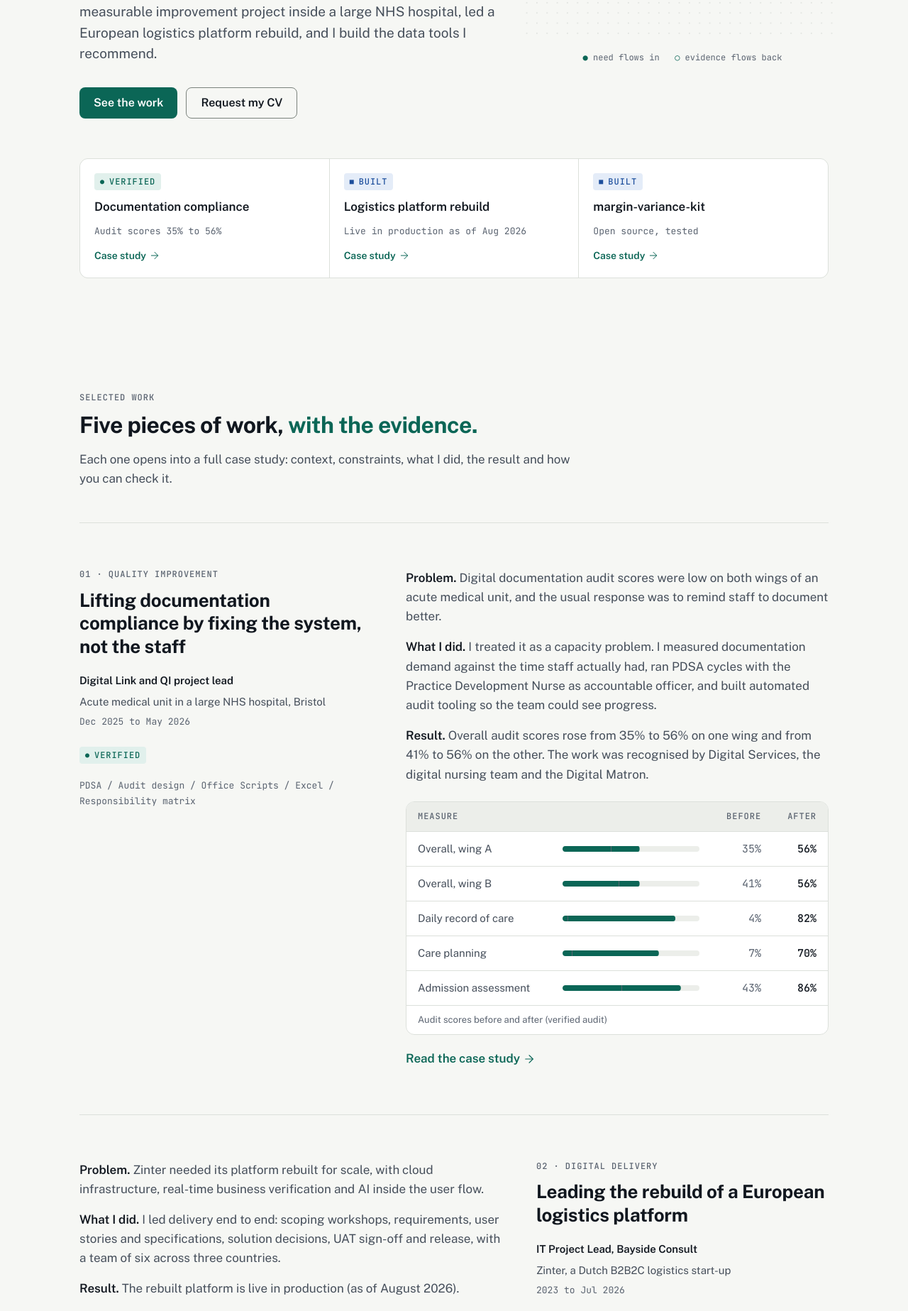
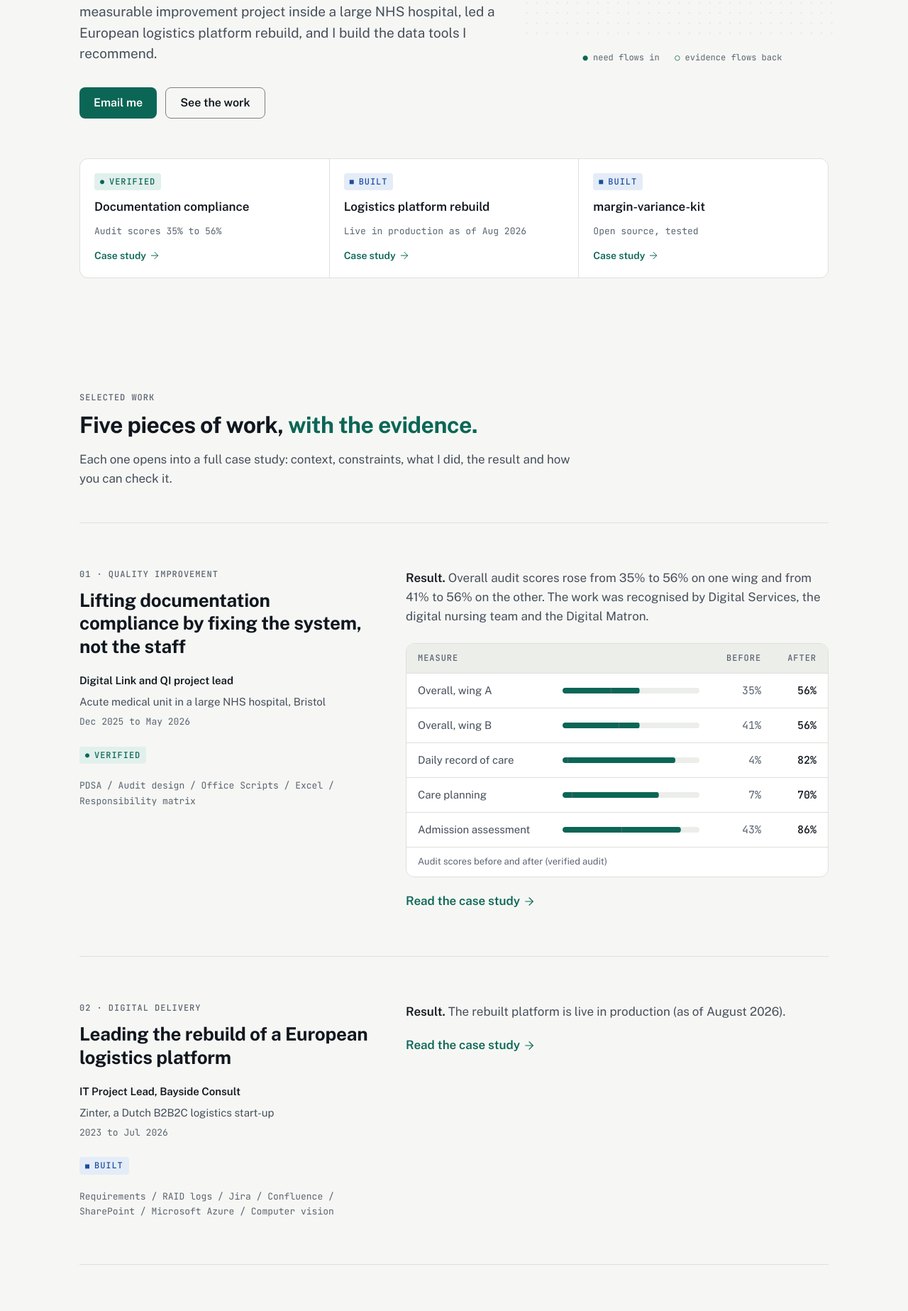
Before and after one commit to czarnf/portfolio-v2, a React (Vite) app: page / in a window 1280 px wide. Shown: the part 534-2381 px from the top of the page at 71% size. Built offline with nearby package versions, Linux system fonts and the light colour scheme; the HTML template or start-up script is replaced by a standard one.

Commit message:
Tighten home page: one-line results on work rows, strongest 8 evidence items first, latest 4 articles, Email me as primary CTA

```diff
--- a/src/components/site/Hero.tsx
+++ b/src/components/site/Hero.tsx
@@ -46,11 +46,11 @@ export function Hero() {
           large NHS hospital, led a European logistics platform rebuild, and I build the data tools I recommend.
         </p>
         <div className="mt-8 flex flex-wrap gap-3">
-          <a href="#work" className="btn btn-primary magnetic">
+          <a href={LINKS.emailRole} className="btn btn-primary magnetic">
+            Email me
+          </a>
+          <a href="#work" className="btn btn-secondary magnetic">
             See the work
-          </a>
-          <a href={LINKS.cvRequest} className="btn btn-secondary magnetic">
-            Request my CV
           </a>
         </div>
       </Reveal>
--- a/src/components/site/Nav.tsx
+++ b/src/components/site/Nav.tsx
@@ -98,8 +98,8 @@ export function Nav() {
           >
             {mode === "dark" ? <Sun size={20} strokeWidth={1.5} /> : <Moon size={20} strokeWidth={1.5} />}
           </button>
-          <a href={LINKS.cvRequest} className="btn btn-secondary ml-2">
-            CV
+          <a href={LINKS.emailRole} className="btn btn-secondary ml-2">
+            Get in touch
           </a>
         </div>
 
@@ -159,8 +159,8 @@ export function Nav() {
               </li>
             ))}
             <li className="pt-5">
-              <a href={LINKS.cvRequest} className="btn btn-primary w-full">
-                Request my CV
+              <a href={LINKS.emailRole} className="btn btn-primary w-full">
+                Email me
               </a>
             </li>
           </ul>
--- a/src/components/site/Sections.tsx
+++ b/src/components/site/Sections.tsx
@@ -90,7 +90,11 @@ const FILTERS: { key: "all" | Status; label: string }[] = [
 
 export function EvidenceRegister() {
   const [filter, setFilter] = useState<"all" | Status>("all");
-  const rows = useMemo(() => (filter === "all" ? EVIDENCE : EVIDENCE.filter((e) => e.status === filter)), [filter]);
+  const [showAll, setShowAll] = useState(false);
+  const matching = useMemo(() => (filter === "all" ? EVIDENCE : EVIDENCE.filter((e) => e.status === filter)), [filter]);
+  // Default view: the strongest items only. Picking a filter or "Show all" lists everything that matches.
+  const collapsed = filter === "all" && !showAll;
+  const rows = collapsed ? matching.filter((e) => e.key) : matching;
 
   return (
     <section id="evidence" className="wrap scroll-mt-20 py-16" aria-labelledby="evidence-title">
@@ -98,8 +102,8 @@ export function EvidenceRegister() {
         <p>
           <strong className="font-semibold text-ink">Verified</strong> means measured or independently attested.{" "}
           <strong className="font-semibold text-ink">Built</strong> means a working artefact exists.{" "}
-          <strong className="font-semibold text-ink">In progress</strong> means under way. Nothing here is claimed as
-          held unless it is.
+          <strong className="font-semibold text-ink">In progress</strong> means under way. Showing the strongest{" "}
+          {EVIDENCE.filter((e) => e.key).length} first.
         </p>
       </SectionHead>
 
@@ -112,7 +116,10 @@ export function EvidenceRegister() {
               key={f.key}
               type="button"
               aria-pressed={on}
-              onClick={() => setFilter(f.key)}
+              onClick={() => {
+                setFilter(f.key);
+                if (f.key !== "all") setShowAll(true);
+              }}
               className={`inline-flex min-h-[44px] items-center gap-2 rounded-md border px-4 text-[15px] transition-colors duration-150 ${
                 on ? "border-ink bg-ink text-canvas" : "border-line-strong text-ink hover:bg-sunken"
               }`}
@@ -170,6 +177,13 @@ export function EvidenceRegister() {
           </tbody>
         </table>
       </div>
+      {collapsed && (
+        <div className="mt-4 flex justify-center">
+          <button type="button" onClick={() => setShowAll(true)} className="btn btn-secondary">
+            Show all {EVIDENCE.length} items
+          </button>
+        </div>
+      )}
     </section>
   );
 }
@@ -187,7 +201,7 @@ export function WritingList() {
         </p>
       </SectionHead>
       <ul className="border-t border-line">
-        {WRITING.map((a, i) => (
+        {WRITING.slice(0, 4).map((a, i) => (
           <Reveal as="li" key={a.href} delay={i} className="border-b border-line">
             <a
               href={a.href}
@@ -208,6 +222,11 @@ export function WritingList() {
           </Reveal>
         ))}
       </ul>
+      <p className="mt-6">
+        <a href={LINKS.substack} className="link" target="_blank" rel="noopener noreferrer">
+          All {WRITING.length} pieces and more on Substack
+        </a>
+      </p>
     </section>
   );
 }
--- a/src/components/site/WorkRow.tsx
+++ b/src/components/site/WorkRow.tsx
@@ -5,9 +5,9 @@ import { StatusChip } from "./StatusChip";
 import { Artefact } from "./Artefact";
 import { Reveal } from "./Reveal";
 
-// Alternating showcase row: meta column (5/12) and narrative column (7/12).
+// Showcase row: meta column (5/12) and narrative column (7/12), same order every row so short rows stay balanced.
 export function WorkRow({ cs, index }: { cs: CaseStudy; index: number }) {
-  const flip = index % 2 === 1;
+  const flip = false;
   return (
     <Reveal as="article" className="border-t border-line py-12 md:py-16" >
       <Link to={`/work/${cs.slug}`} className="group grid gap-8 lg:grid-cols-12 lg:gap-12" aria-label={`${cs.title}: read the case study`}>
@@ -39,23 +39,16 @@ export function WorkRow({ cs, index }: { cs: CaseStudy; index: number }) {
         </div>
 
         <div className={`min-w-0 lg:col-span-7 ${flip ? "lg:order-1" : ""}`}>
-          <div className="prose-col space-y-4 text-ink-2">
-            <p>
-              <span className="font-semibold text-ink">Problem. </span>
-              {cs.summary.problem}
-            </p>
-            <p>
-              <span className="font-semibold text-ink">What I did. </span>
-              {cs.summary.did}
-            </p>
-            <p>
+          <p className="prose-col text-[17px] leading-[1.6] text-ink-2">
             <span className="font-semibold text-ink">Result. </span>
             {cs.summary.result}
           </p>
-          </div>
+          {/* Home page shows visual proof only (score bars, code); fact tables live on the case study page. */}
+          {cs.artefact.kind !== "facts" && (
             <div className="mt-6">
               <Artefact artefact={cs.artefact} />
             </div>
+          )}
           <span className="mt-5 inline-flex items-center gap-1 font-semibold text-accent underline-offset-[3px] group-hover:underline">
             Read the case study
             <ArrowRight size={18} strokeWidth={1.5} aria-hidden="true" />
--- a/src/data/site.ts
+++ b/src/data/site.ts
@@ -17,6 +17,8 @@ export const LINKS = {
   github: "https://github.com/czarnf",
   substack: "https://emmanuelchiefson.substack.com",
   talos: "https://talosintelligentsystems.com",
+  emailRole:
+    "mailto:emmanuelchiefson@gmail.com?subject=Role%20enquiry&body=Hi%20Emmanuel%2C%20I%20saw%20your%20portfolio%20and%20would%20like%20to%20talk%20about%20a%20role.",
   cvRequest:
     "mailto:emmanuelchiefson@gmail.com?subject=CV%20request&body=Hi%20Emmanuel%2C%20could%20you%20send%20me%20your%20CV%3F",
 };
@@ -357,25 +359,26 @@ export type EvidenceItem = {
   status: Status;
   date: string;
   proof?: Proof;
+  key?: boolean; // shown before "Show all"
 };
 
 export const EVIDENCE: EvidenceItem[] = [
-  { item: "Documentation compliance QI project", detail: "Audit scores 35% to 56% and 41% to 56%; attested by ward manager letter", type: "Project", status: "verified", date: "May 2026", proof: { label: "Case study", href: "/work/documentation-compliance" } },
+  { key: true, item: "Documentation compliance QI project", detail: "Audit scores 35% to 56% and 41% to 56%; attested by ward manager letter", type: "Project", status: "verified", date: "May 2026", proof: { label: "Case study", href: "/work/documentation-compliance" } },
   { item: "Hospital-wide Digital Link", detail: "First point of contact for colleagues on clinical systems", type: "Project", status: "verified", date: "Current" },
   { item: "Cannula check audit workbook", detail: "Logs 12-hourly checks for governance; used by ward management", type: "Project", status: "verified", date: "Current" },
   { item: "Medical equipment usage tracker", detail: "Made life-critical equipment use auditable", type: "Project", status: "verified", date: "2025" },
   { item: "Medication safety and governance workbook", detail: "Designed; flags repeat errors in a rolling six months", type: "Project", status: "built", date: "Sep 2026" },
   { item: "Daily flow dashboard and history workbook", detail: "Designed in Excel 365 with 7-day rolling averages", type: "Project", status: "built", date: "Sep 2026" },
-  { item: "Zinter platform rebuild", detail: "Live in production as of Aug 2026", type: "Project", status: "built", date: "Jul 2026", proof: { label: "Case study", href: "/work/zinter-platform" } },
-  { item: "margin-variance-kit", detail: "CIMA variances, 14 tests, MIT", type: "Project", status: "built", date: "2026", proof: { label: "GitHub", href: "https://github.com/czarnf/margin-variance-kit" } },
-  { item: "Flow Intelligence dashboard", detail: "Live demo on synthetic data", type: "Project", status: "built", date: "Oct 2026", proof: { label: "Live demo", href: "https://flow-intelligence-dashboard.vercel.app" } },
-  { item: "Sponsor Job Finder", detail: "Open Claude skill, version 1.1", type: "Project", status: "built", date: "Oct 2026", proof: { label: "GitHub", href: "https://github.com/czarnf/sponsor-job-finder" } },
-  { item: "Acute medical triage improvement project", detail: "Ward observational study, Power BI data-integrity audit and A3 analysis; attested by ward manager letter", type: "Project", status: "verified", date: "Sep 2026", proof: { label: "Letter on request" } },
-  { item: "Essentials of Digital Clinical Safety", detail: "NHS England; digital clinical safety training (DCB 0129 / DCB 0160)", type: "Credential", status: "verified", date: "Held", proof: { label: "Certificate on request" } },
+  { key: true, item: "Zinter platform rebuild", detail: "Live in production as of Aug 2026", type: "Project", status: "built", date: "Jul 2026", proof: { label: "Case study", href: "/work/zinter-platform" } },
+  { key: true, item: "margin-variance-kit", detail: "CIMA variances, 14 tests, MIT", type: "Project", status: "built", date: "2026", proof: { label: "GitHub", href: "https://github.com/czarnf/margin-variance-kit" } },
+  { key: true, item: "Flow Intelligence dashboard", detail: "Live demo on synthetic data", type: "Project", status: "built", date: "Oct 2026", proof: { label: "Live demo", href: "https://flow-intelligence-dashboard.vercel.app" } },
+  { key: true, item: "Sponsor Job Finder", detail: "Open Claude skill, version 1.1", type: "Project", status: "built", date: "Oct 2026", proof: { label: "GitHub", href: "https://github.com/czarnf/sponsor-job-finder" } },
+  { key: true, item: "Acute medical triage improvement project", detail: "Ward observational study, Power BI data-integrity audit and A3 analysis; attested by ward manager letter", type: "Project", status: "verified", date: "Sep 2026", proof: { label: "Letter on request" } },
+  { key: true, item: "Essentials of Digital Clinical Safety", detail: "NHS England; digital clinical safety training (DCB 0129 / DCB 0160)", type: "Credential", status: "verified", date: "Held", proof: { label: "Certificate on request" } },
   { item: "Digital Clinical Safety: Intermediate", detail: "NHS England", type: "Credential", status: "verified", date: "Held", proof: { label: "Certificate on request" } },
   { item: "Clinical Risk Management Training: Refresher", detail: "NHS England", type: "Credential", status: "verified", date: "Held", proof: { label: "Certificate on request" } },
   { item: "Statistical process control training", detail: "Patients First badge", type: "Credential", status: "verified", date: "Oct 2026" },
-  { item: "MSc Information Technology (Merit)", detail: "UWE Bristol; dissertation on human error and cybersecurity in healthcare", type: "Credential", status: "verified", date: "2024" },
+  { key: true, item: "MSc Information Technology (Merit)", detail: "UWE Bristol; dissertation on human error and cybersecurity in healthcare", type: "Credential", status: "verified", date: "2024" },
   { item: "BSc Project Management (2:1)", detail: "ESAE University", type: "Credential", status: "verified", date: "2022" },
   { item: "Certificate of Higher Education", detail: "Architectural Technology and the Environment, University of Plymouth", type: "Credential", status: "verified", date: "2018" },
   { item: "Project Manager job simulation", detail: "Siemens Mobility, via Forage", type: "Credential", status: "verified", date: "Aug 2025" },
```
Lines whose indentation alone changed are shown as unchanged.
